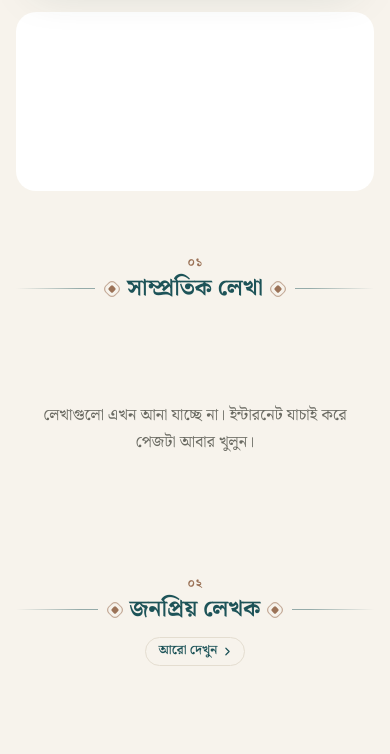
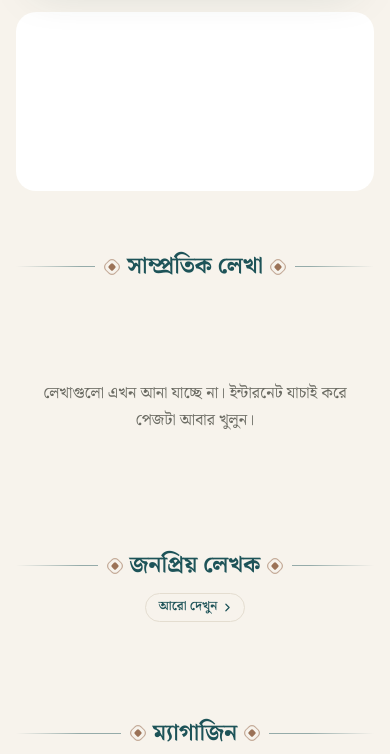
Before and after one commit to PotroDip/PotroDip.github.io, a plain HTML site: page index.html in a window 390 px wide. Shown: the part 90-844 px from the top of the page. Drawn offline with Linux system fonts and the light colour scheme; no server answers.

Commit message:
Remove section numbers from home headings
Co-Authored-By: Claude Opus 5.5 <noreply@anthropic.com>
Claude-Session: https://claude.ai/code/session_01CucdVQ9GDWsnB1XyycpujY

```diff
--- a/assets/css/pages/home.css
+++ b/assets/css/pages/home.css
@@ -386,27 +386,19 @@ html[data-theme="dark"] body.home-cards .article-card{box-shadow:0 10px 28px -16
 }
 
 /* ============ সেকশন টাইটেল (v98) — মাঝখানে, অলংকৃত ============
-   উপরে ছোট সোনালি ক্রমিক নম্বর (০১, ০২…), তার নিচে মাঝখানে টাইটেল, দুই পাশে
+   মাঝখানে টাইটেল, দুই পাশে
    দুই প্রান্তে মিলিয়ে যাওয়া চিকন লাইন ও হীরা-চিহ্ন। "আরো দেখুন" লাইনের ডান প্রান্তে।
-   ফিল্টার চিপ নিচে মাঝখানে। সেকশন লুকানো থাকলে (display:none) নম্বর গোনা হয় না। */
-@counter-style pd-bn-pad{system:extends bengali;pad:2 "০";}
-body.home-cards main{counter-reset:pdsec;}
+   ফিল্টার চিপ নিচে মাঝখানে। */
 body.home-cards .section-head{
-  counter-increment:pdsec;
   position:relative;display:grid;grid-template-columns:minmax(0,1fr) auto minmax(0,1fr);align-items:center;gap:0;
-  margin:84px 0 34px;padding:0;border:0;
-}
-body.home-cards .section-head::before{
-  content:counter(pdsec, pd-bn-pad);
-  grid-area:1/2;justify-self:center;margin-bottom:6px;
-  font-size:15px;font-weight:700;line-height:1;letter-spacing:.04em;color:var(--secondary);
+  margin:76px 0 34px;padding:0;border:0;
 }
 body.home-cards .section-head::after{
-  content:"";grid-area:2/1/3/-1;align-self:center;height:1px;z-index:0;pointer-events:none;
+  content:"";grid-area:1/1/2/-1;align-self:center;height:1px;z-index:0;pointer-events:none;
   background:linear-gradient(90deg,transparent,color-mix(in srgb, var(--primary) 45%, transparent) 18%,color-mix(in srgb, var(--primary) 45%, transparent) 82%,transparent);
 }
 body.home-cards .section-head h2{
-  grid-area:2/2;justify-self:center;position:relative;z-index:1;
+  grid-area:1/2;justify-self:center;position:relative;z-index:1;
   display:flex;align-items:center;gap:18px;
   margin:0;padding:0 22px;background:var(--bg);border-radius:0;
   font-size:32px;line-height:1.35;font-weight:700;letter-spacing:0;text-align:center;white-space:nowrap;
@@ -419,12 +411,12 @@ body.home-cards .section-head h2::after{
   background:var(--secondary);transform:rotate(45deg);border-radius:1.5px;
   box-shadow:0 0 0 4px var(--bg),0 0 0 5px color-mix(in srgb, var(--secondary) 55%, transparent);
 }
-body.home-cards .section-head .filter-chips{grid-area:3/1/4/-1;justify-self:center;justify-content:center;position:relative;z-index:1;margin:22px 0 0;}
+body.home-cards .section-head .filter-chips{grid-area:2/1/3/-1;justify-self:center;justify-content:center;position:relative;z-index:1;margin:22px 0 0;}
 
 /* "আরো দেখুন" — লাইনের ডান প্রান্তে, পিল বাটন; পেছনে পেজের রঙ, তাই লাইন সেখানে থামে */
 body.home-cards .section-head .see-all,
 body.home-cards .section-head.has-more .sec-more{
-  grid-area:2/3;align-self:center;justify-self:end;position:relative;z-index:1;
+  grid-area:1/3;align-self:center;justify-self:end;position:relative;z-index:1;
   display:inline-flex;align-items:center;gap:6px;
   margin:0;padding:6px 12px 6px 16px;transform:none;
   border:1px solid var(--border);border-radius:999px;background:var(--bg);
@@ -449,20 +441,19 @@ body.home-cards .section-head .sec-more:hover span{text-decoration:none;}
 
 /* মোবাইল: সব মাঝখানে; "আরো দেখুন" টাইটেলের নিচে মাঝখানে, যাতে টাইটেলের জায়গা থাকে */
 @media(max-width:640px){
-  body.home-cards .section-head{margin:56px 0 22px;}
-  body.home-cards .section-head::before{font-size:12px;margin-bottom:4px;}
+  body.home-cards .section-head{margin:50px 0 22px;}
   body.home-cards .section-head h2{font-size:23px;gap:12px;padding:0 14px;white-space:normal;}
   body.home-cards .section-head h2::before,
   body.home-cards .section-head h2::after{width:6px;height:6px;box-shadow:0 0 0 3px var(--bg),0 0 0 4px color-mix(in srgb, var(--secondary) 55%, transparent);}
   body.home-cards .section-head .see-all,
   body.home-cards .section-head.has-more .sec-more{
-    grid-area:3/1/4/-1;justify-self:center;margin:12px 0 0;padding:4px 10px 4px 13px;box-shadow:none;
+    grid-area:2/1/3/-1;justify-self:center;margin:12px 0 0;padding:4px 10px 4px 13px;box-shadow:none;
     font-size:13px;gap:4px;
   }
   body.home-cards .section-head .see-all svg,
   body.home-cards .section-head.has-more .sec-more svg{width:13px;height:13px;}
   body.home-cards .section-head .filter-chips{
-    grid-area:4/1/5/-1;justify-self:stretch;width:100%;margin:16px 0 0;justify-content:flex-start;
+    grid-area:3/1/4/-1;justify-self:stretch;width:100%;margin:16px 0 0;justify-content:flex-start;
     flex-wrap:nowrap;overflow-x:auto;scrollbar-width:none;
   }
   body.home-cards .section-head .filter-chips::-webkit-scrollbar{display:none;}
--- a/index.html
+++ b/index.html
@@ -17,7 +17,7 @@
 <link rel="preload" href="assets/fonts/NotoSerifBengali-Bold.woff?v=82" as="font" type="font/woff" crossorigin>
 <link rel="stylesheet" href="assets/css/base.css">
 <link rel="stylesheet" href="assets/css/layout.css">
-<link rel="stylesheet" href="assets/css/pages/home.css?v=114">
+<link rel="stylesheet" href="assets/css/pages/home.css?v=115">
 <link rel="stylesheet" href="assets/css/pages/authors.css">
 <link rel="stylesheet" href="assets/css/components/nav.css?v=115">
 <link rel="stylesheet" href="assets/css/components/issue-band.css">
```
